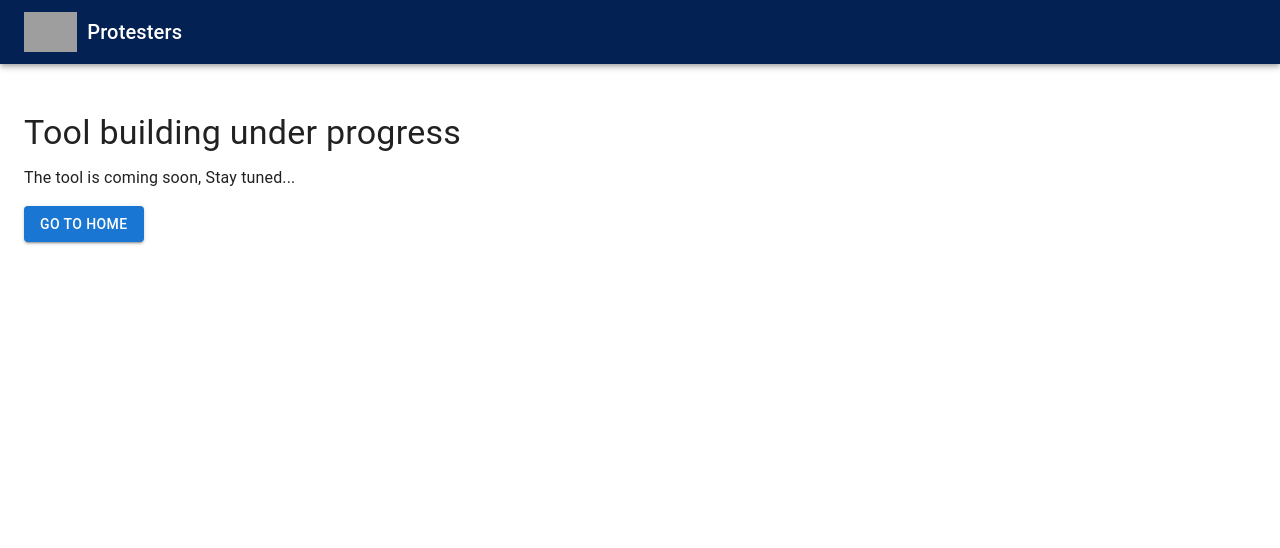
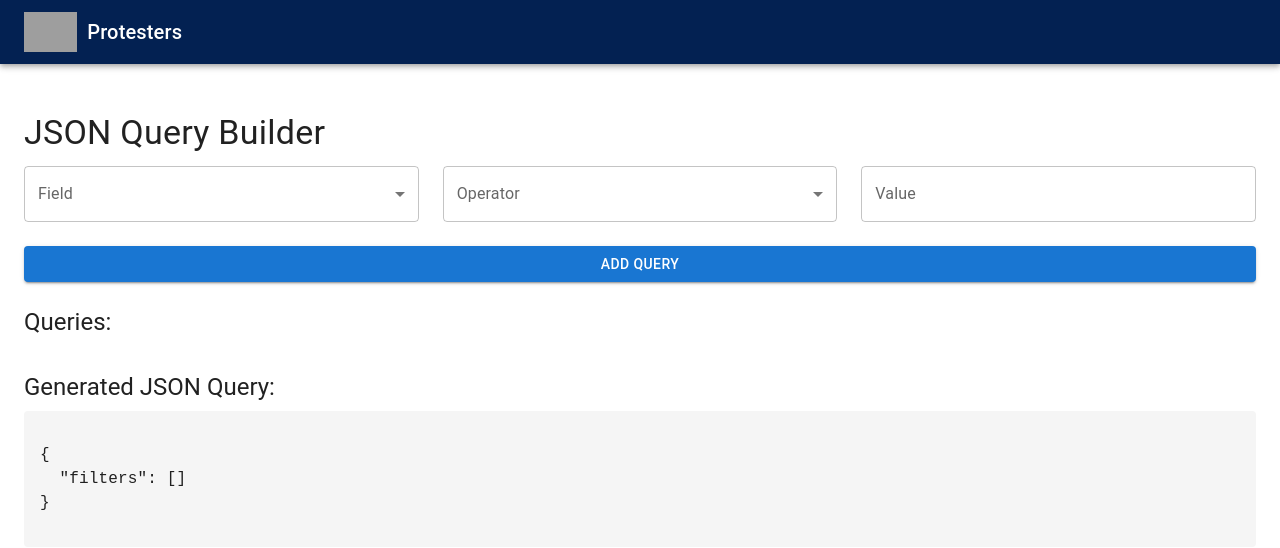
Before and after one commit to Mohit-Chaudhari/protesters, a React (Create React App) app: page /json-query-builder in a window 1280 px wide. Shown: the top 548 px of the page. Built offline with nearby package versions, Linux system fonts and the light colour scheme; grey boxes are pictures that could not be loaded.

Commit message:
Added json query builer tool

```diff
--- a/src/App.js
+++ b/src/App.js
@@ -13,6 +13,7 @@ import XmlToJsonConverter from './components/JsonTools/XmlToJsonConverter/XmlToJ
 import JsonDifference from './components/JsonTools/JsonDifference/JsonDifference';
 import JsonPathTester from './components/JsonTools/JsonPathTester/JsonPathTester';
 import JsonSchemaGenerator from './components/JsonTools/JsonSchemaGenerator/JsonSchemaGenerator';
+import JsonQueryBuilder from './components/JsonTools/JsonQueryBuilder/JsonQueryBuilder';
 import NotFound from './components/NotFound';
 
 const App = () => {
@@ -36,6 +37,8 @@ const App = () => {
           <Route path="/json-diff" element={<JsonDifference/>} />
           <Route path="/json-path-tester" element={<JsonPathTester/>} />
           <Route path="/json-schema-generator" element={<JsonSchemaGenerator/>} />
+          <Route path="/json-query-builder" element={<JsonQueryBuilder/>} />
+          <Route path="/json-minifier" element={<JsonFormatterUI/>} />
 
           <Route path="*" element={<NotFound />} />
           {/* Add other tool routes here, like: */}
--- /dev/null
+++ b/src/components/JsonTools/JsonQueryBuilder/JsonQueryBuilder.jsx
@@ -0,0 +1,131 @@
+import React, { useState } from 'react';
+import { TextField, MenuItem, Button, Select, InputLabel, FormControl, Chip, Box, Grid, Typography } from '@mui/material';
+
+const JsonQueryBuilder = () => {
+  const [query, setQuery] = useState({
+    field: '',
+    operator: '',
+    value: ''
+  });
+  const [queries, setQueries] = useState([]);
+
+  const fields = ['id', 'name', 'email', 'isActive'];
+  const operators = ['=', '!=', '>', '<', '>=', '<='];
+
+  const handleFieldChange = (e) => {
+    setQuery({ ...query, field: e.target.value });
+  };
+
+  const handleOperatorChange = (e) => {
+    setQuery({ ...query, operator: e.target.value });
+  };
+
+  const handleValueChange = (e) => {
+    setQuery({ ...query, value: e.target.value });
+  };
+
+  const addQuery = () => {
+    if (query.field && query.operator && query.value) {
+      setQueries([...queries, { ...query }]);
+      setQuery({ field: '', operator: '', value: '' });
+    }
+  };
+
+  const generateQuery = () => {
+    return JSON.stringify({ filters: queries }, null, 2);
+  };
+
+  return (
+    <Box sx={{ padding: 3 }}>
+      <Typography variant="h4" gutterBottom>
+        JSON Query Builder
+      </Typography>
+
+      <Grid container spacing={3} alignItems="center">
+        {/* Field Dropdown */}
+        <Grid item xs={12} sm={4}>
+          <FormControl fullWidth>
+            <InputLabel>Field</InputLabel>
+            <Select
+              value={query.field}
+              onChange={handleFieldChange}
+              label="Field"
+            >
+              {fields.map((field) => (
+                <MenuItem key={field} value={field}>
+                  {field}
+                </MenuItem>
+              ))}
+            </Select>
+          </FormControl>
+        </Grid>
+
+        {/* Operator Dropdown */}
+        <Grid item xs={12} sm={4}>
+          <FormControl fullWidth>
+            <InputLabel>Operator</InputLabel>
+            <Select
+              value={query.operator}
+              onChange={handleOperatorChange}
+              label="Operator"
+            >
+              {operators.map((operator) => (
+                <MenuItem key={operator} value={operator}>
+                  {operator}
+                </MenuItem>
+              ))}
+            </Select>
+          </FormControl>
+        </Grid>
+
+        {/* Value Input */}
+        <Grid item xs={12} sm={4}>
+          <TextField
+            fullWidth
+            label="Value"
+            value={query.value}
+            onChange={handleValueChange}
+            placeholder="Enter value"
+          />
+        </Grid>
+
+        {/* Add Query Button */}
+        <Grid item xs={12}>
+          <Button
+            variant="contained"
+            color="primary"
+            onClick={addQuery}
+            fullWidth
+          >
+            Add Query
+          </Button>
+        </Grid>
+      </Grid>
+
+      <Typography variant="h5" gutterBottom sx={{ marginTop: 3 }}>
+        Queries:
+      </Typography>
+
+      <Box sx={{ display: 'flex', flexWrap: 'wrap' }}>
+        {queries.map((q, index) => (
+          <Chip
+            key={index}
+            label={`${q.field} ${q.operator} ${q.value}`}
+            variant="outlined"
+            sx={{ margin: 1 }}
+          />
+        ))}
+      </Box>
+
+      <Typography variant="h5" gutterBottom sx={{ marginTop: 3 }}>
+        Generated JSON Query:
+      </Typography>
+
+      <Box sx={{ backgroundColor: '#f5f5f5', padding: 2, borderRadius: 1 }}>
+        <pre>{generateQuery()}</pre>
+      </Box>
+    </Box>
+  );
+};
+
+export default JsonQueryBuilder;
```
